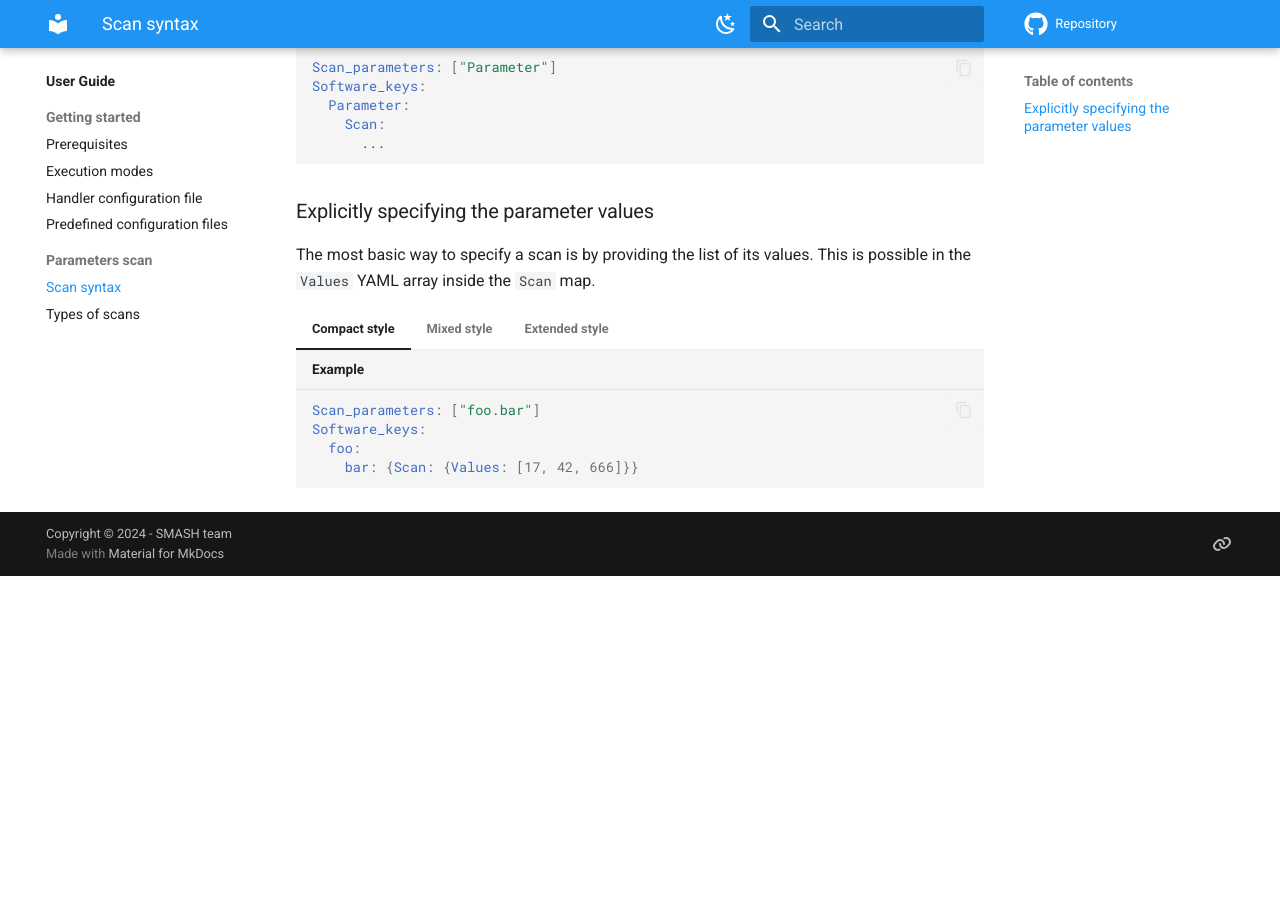
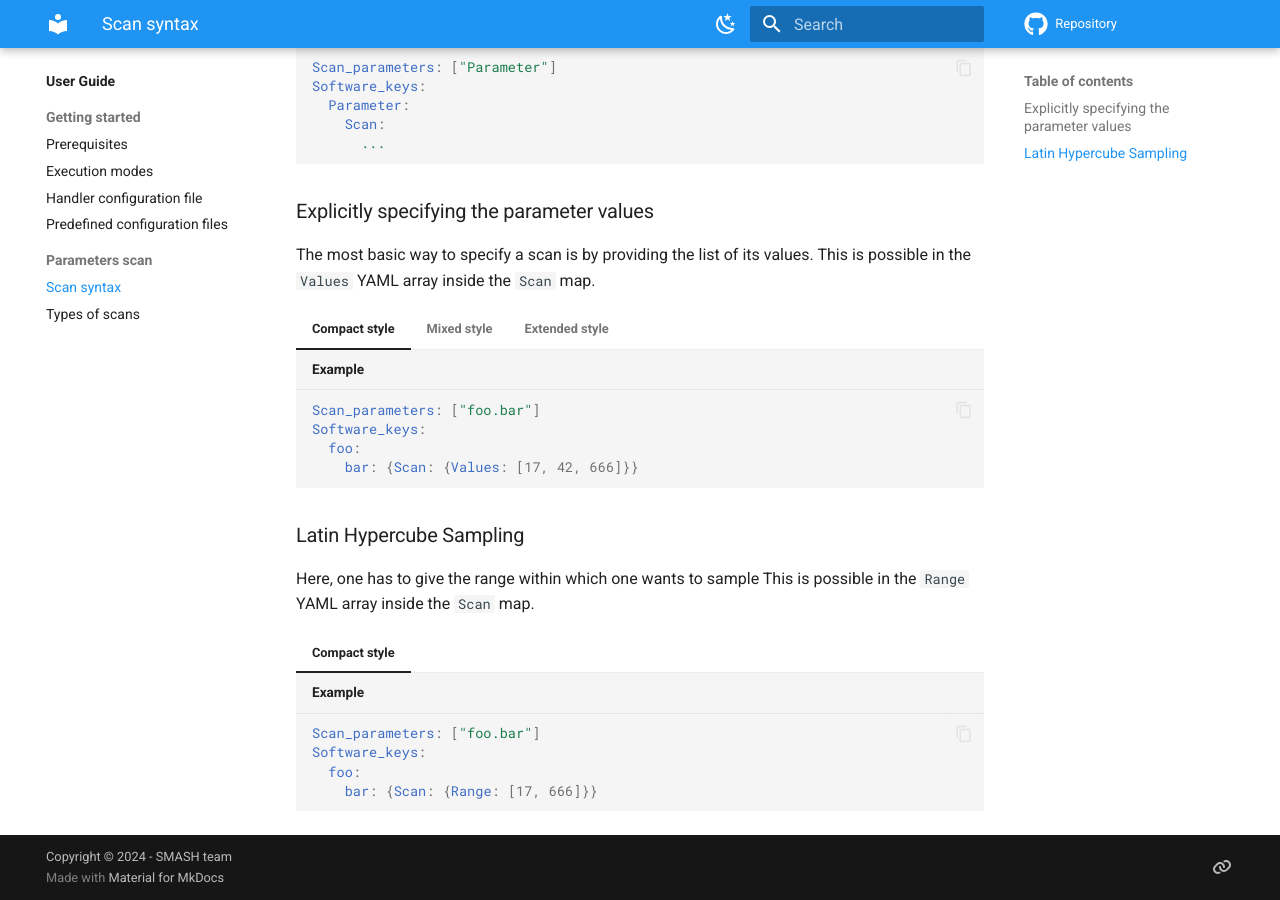
Before and after one commit to smash-transport/smash-vhlle-hybrid, an MkDocs documentation site: the page built from docs/user/scans_syntax.md, in a window 1280 px wide and 900 px high, scrolled down 725 px. Built offline with MkDocs 1.6.1 and Material for MkDocs 9.7.7, drawn with Linux system fonts in a browser that asks for light colours; comment, search, counter and statistics services are not loaded; the version menu is left out; before the commit the page ends 1301 px from its top, so only the background shows below that.

Commit message:
Remove code duplication and change scan configuration

````diff
--- a/docs/user/scans_syntax.md
+++ b/docs/user/scans_syntax.md
@@ -62,3 +62,16 @@ This is possible in the `Values` YAML array inside the `Scan` map.
              - 42
              - 666
     ```
+### Latin Hypercube Sampling
+
+Here, one has to give the range within which one wants to sample
+This is possible in the `Range` YAML array inside the `Scan` map.
+
+=== "Compact style"
+
+    ```yaml title="Example"
+    Scan_parameters: ["foo.bar"]
+    Software_keys:
+      foo:
+        bar: {Scan: {Range: [17, 666]}}
+    ```
````
Also changed, not shown: docs/user/scans_types.md (+1 -2 lines), 8 other files.
